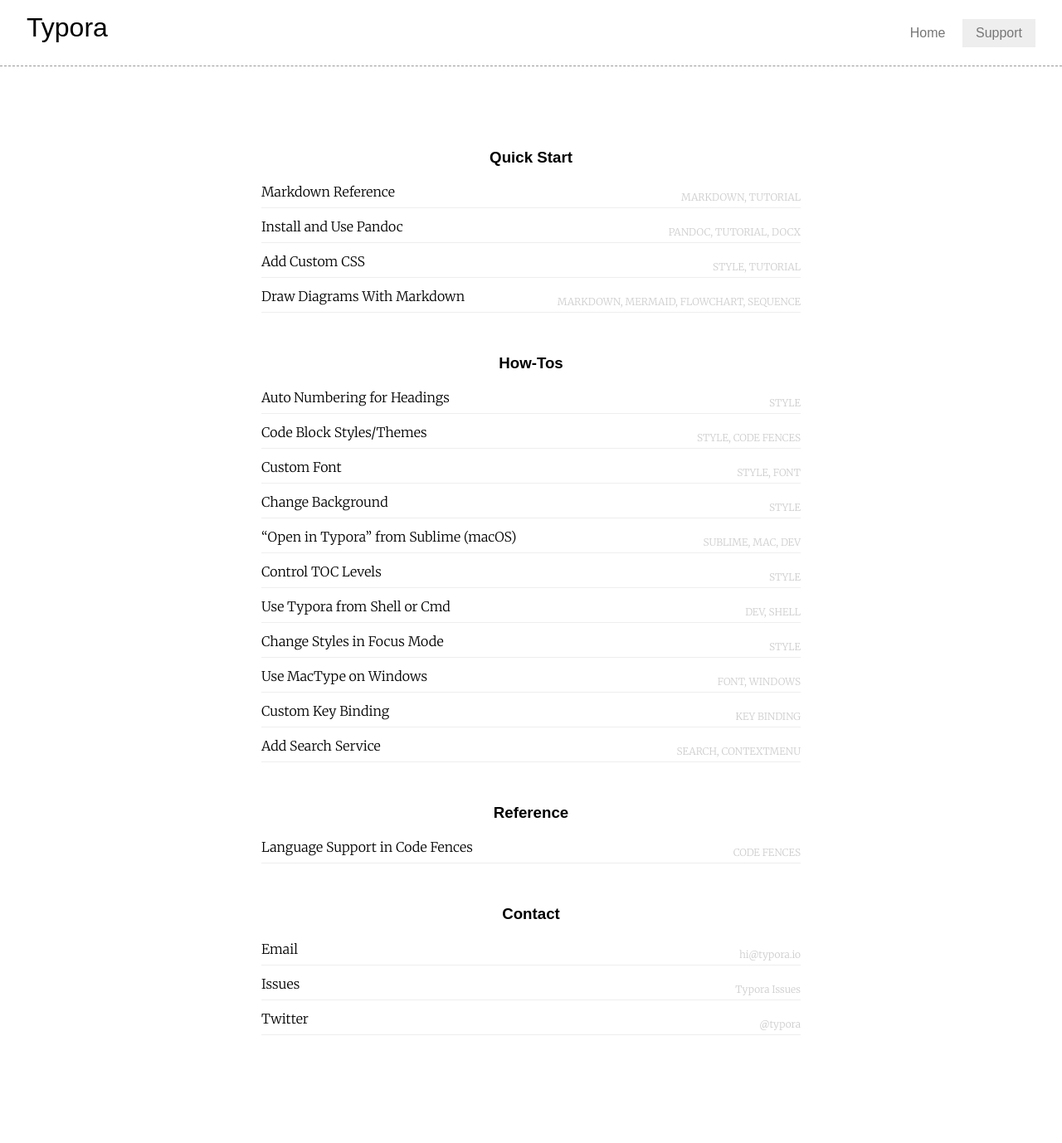
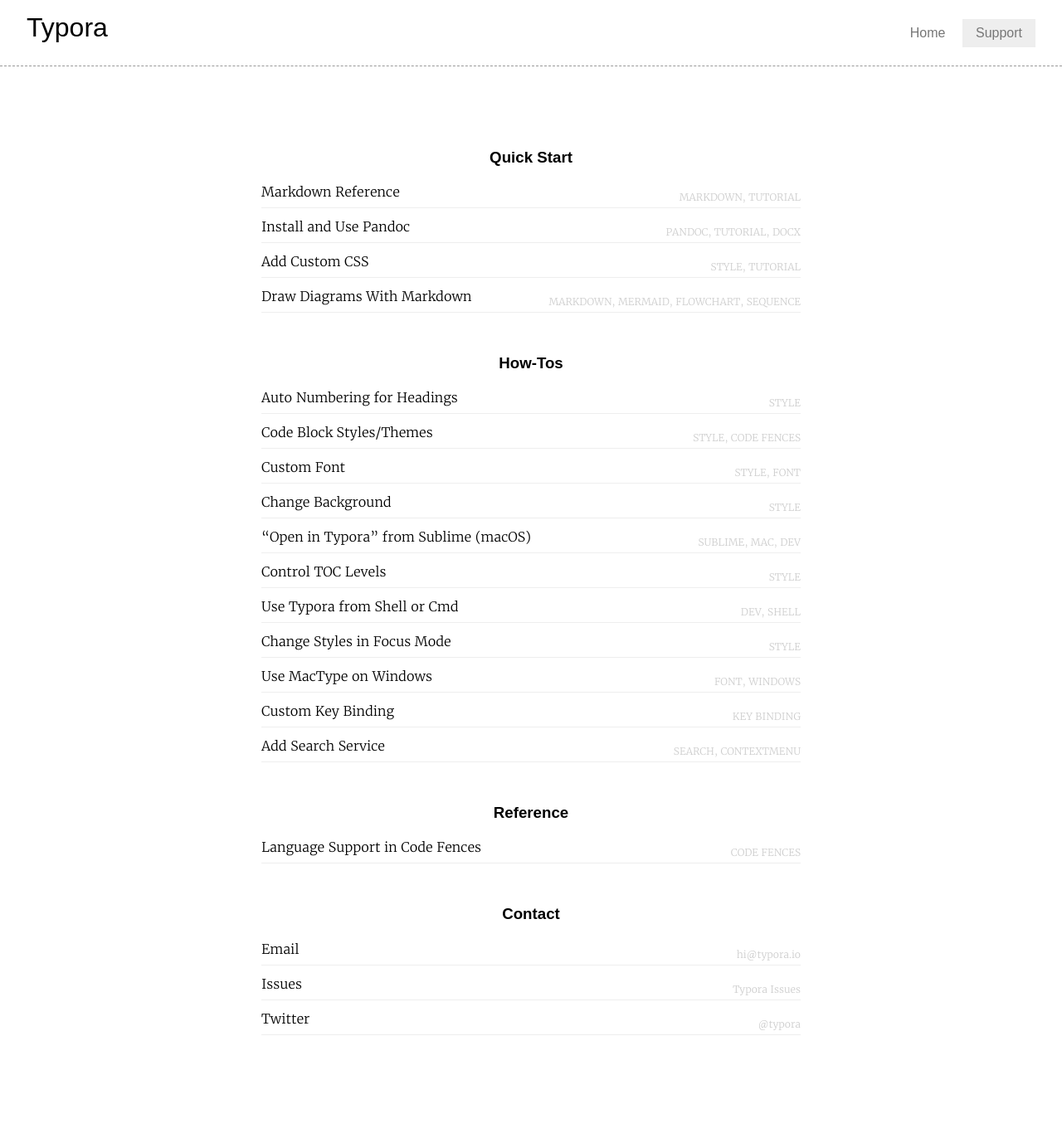
Before and after one commit to typora/support.typora.io, a Jekyll site: the page built from index.html, in a window 1280 px wide. Shown: the whole page at 83% size. Built offline with Jekyll 4.4.1, drawn with Linux system fonts in a browser that asks for light colours; nearby versions of some CDN libraries; some web fonts are replaced; library files that are not in the unit come from our copies.

Commit message:
cache font

```diff
--- a/_layouts/home.html
+++ b/_layouts/home.html
@@ -8,8 +8,8 @@
     <title>{{ page.title }} - Typora Support</title>
   {% endif %}
   <meta name="viewport" content="width=device-width, initial-scale=1">
-  <link href="https://fonts.googleapis.com/css?family=Merriweather:300" rel="stylesheet">
-  <link href="https://fonts.useso.com/css?family=Merriweather:300" rel="stylesheet">
+  <!--link href="https://fonts.googleapis.com/css?family=Merriweather:300" rel="stylesheet">
+  <link href="https://fonts.useso.com/css?family=Merriweather:300" rel="stylesheet"-->
   <link href="/assets/css/pure-min.css" rel="stylesheet" />
   <!--link href="/assets/css/jekyllthemes.css" rel="stylesheet" /-->
   <link href="/assets/css/syntax.css" rel="stylesheet" />
--- a/_layouts/post.html
+++ b/_layouts/post.html
@@ -12,8 +12,8 @@
   <meta name="twitter:image:src" content="http://typora.io/img/twitter-sum.png">
 
   <link rel="stylesheet" type="text/css" href="https://maxcdn.bootstrapcdn.com/font-awesome/4.6.3/css/font-awesome.min.css">
-  <link href="https://fonts.googleapis.com/css?family=Mrs+Saint+Delafield%7CMerriweather:300italic,700,300,700italic%7COpen+Sans:400,700" rel="stylesheet" type="text/css">
-  <link href="https://fonts.useso.com/css?family=Mrs+Saint+Delafield%7CMerriweather:300italic,700,300,700italic%7COpen+Sans:400,700" rel="stylesheet" type="text/css">
+  <!--link href="https://fonts.googleapis.com/css?family=Mrs+Saint+Delafield%7CMerriweather:300italic,700,300,700italic%7COpen+Sans:400,700" rel="stylesheet" type="text/css">
+  <link href="https://fonts.useso.com/css?family=Mrs+Saint+Delafield%7CMerriweather:300italic,700,300,700italic%7COpen+Sans:400,700" rel="stylesheet" type="text/css"-->
 
   <link href="/assets/css/pure-min.css" rel="stylesheet" />
   <!--link href="/assets/css/jekyllthemes.css" rel="stylesheet" /-->
--- a/assets/css/typora-wiki.css
+++ b/assets/css/typora-wiki.css
@@ -1,3 +1,59 @@
+@font-face {
+    font-family: 'Open Sans';
+    font-style: normal;
+    font-weight: normal;
+    src: local('Open Sans Regular'),url('./github/400.woff') format('woff')
+}
+
+@font-face {
+    font-family: 'Open Sans';
+    font-style: italic;
+    font-weight: normal;
+    src: local('Open Sans Italic'),url('./github/400i.woff') format('woff')
+}
+
+@font-face {
+    font-family: 'Open Sans';
+    font-style: normal;
+    font-weight: bold;
+    src: local('Open Sans Bold'),url('./github/700.woff') format('woff')
+}
+
+@font-face {
+    font-family: 'Open Sans';
+    font-style: italic;
+    font-weight: bold;
+    src: local('Open Sans Bold Italic'),url('./github/700i.woff') format('woff')
+}
+
+@font-face {
+    font-family: 'Merriweather';
+    font-style: normal;
+    font-weight: normal;
+    src: local('Merriweather Light'),url('./Merriweather/Merriweather-Light.ttf') format('truetype')
+}
+
+@font-face {
+    font-family: 'Merriweather';
+    font-style: italic;
+    font-weight: normal;
+    src: local('Merriweather Light Italic'),url('./Merriweather/Merriweather-LightItalic.ttf') format('truetype')
+}
+
+@font-face {
+    font-family: 'Merriweather';
+    font-style: normal;
+    font-weight: bold;
+    src: local('Merriweather Regular'),url('./Merriweather/Merriweather-Regular.ttf') format('truetype')
+}
+
+@font-face {
+    font-family: 'Merriweather';
+    font-style: italic;
+    font-weight: bold;
+    src: local('Merriweather Italic'),url('./Merriweather/Merriweather-Italic.ttf') format('truetype')
+}
+
 .nav {
     position: relative;
     width: 100%;
```
Also changed, not shown: assets/css/github/300.woff (added), assets/css/github/400.woff (added), assets/css/github/400i.woff (added), assets/css/github/600i.woff (added), assets/css/github/700.woff (added), assets/css/github/700i.woff (added).
